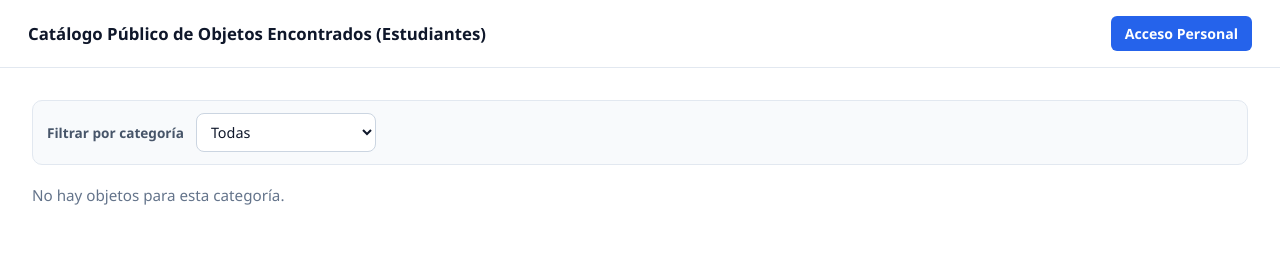
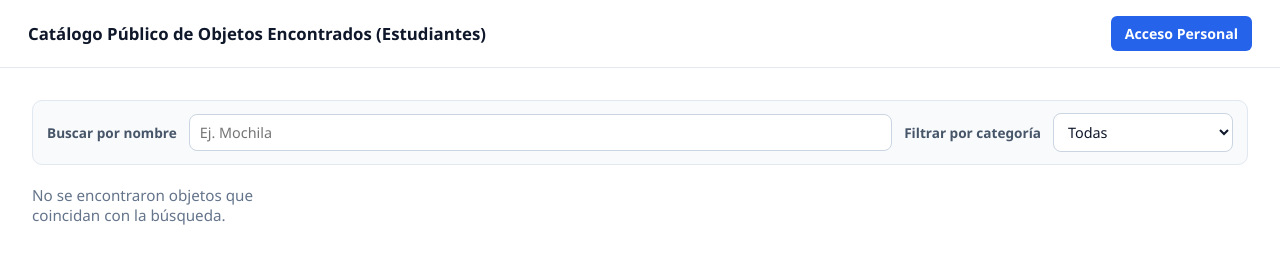
Before and after one commit to andrestorrezulloa-afk/LostOrFoundSoftware, a website built with Parcel: page index.html in a window 1280 px wide. Both pictures are taken after a click on the button "Soy Estudiante: Ver Catálogo de Objetos". Built offline with nearby package versions, Linux system fonts and the light colour scheme.

Commit message:
feat(hu-02): conectar búsqueda pública por nombre y categoría

```diff
--- a/index.html
+++ b/index.html
@@ -105,6 +105,8 @@
       </header>
       <main class="contenido-principal">
         <div class="filtros-catalogo">
+          <label for="filtro-nombre-estudiante">Buscar por nombre</label>
+          <input type="search" id="filtro-nombre-estudiante" placeholder="Ej. Mochila" />
           <label for="filtro-categoria-estudiante">Filtrar por categoría</label>
           <select id="filtro-categoria-estudiante">
             <option value="">Todas</option>
--- a/src/inventario-presenter.js
+++ b/src/inventario-presenter.js
@@ -21,6 +21,7 @@ const vistaEstudiante = document.querySelector("#vista-estudiante");
 
 const filtroCategoriaEstudiante = document.querySelector("#filtro-categoria-estudiante");
 const filtroCategoriaStaff = document.querySelector("#filtro-categoria-staff");
+const filtroNombreEstudiante = document.querySelector('#filtro-nombre-estudiante');
 
 function mostrarMensajeObjeto(texto, esExito) {
   if (!mensajeObjeto) return;
@@ -54,30 +55,23 @@ function crearTarjetaObjetoHTML(obj) {
   `;
 }
 
-function obtenerObjetosFiltrados() {
-  const categoriaEstudiante = filtroCategoriaEstudiante ? filtroCategoriaEstudiante.value : "";
-  const categoriaStaff = filtroCategoriaStaff ? filtroCategoriaStaff.value : "";
-
-  if (filtroCategoriaEstudiante && document.querySelector("#vista-estudiante")?.style.display !== "none") {
-    return inventario.listar({ categoria: categoriaEstudiante || undefined });
+function renderizarCatalogos() {
+  if (listaCatalogoEstudiante) {
+    const objetos = inventario.listar({
+      nombre: filtroNombreEstudiante?.value,
+      categoria: filtroCategoriaEstudiante?.value,
+    });
+    listaCatalogoEstudiante.innerHTML = objetos.length === 0
+      ? '<p class="catalogo-vacio">No se encontraron objetos que coincidan con la búsqueda.</p>'
+      : objetos.map(crearTarjetaObjetoHTML).join('');
   }
 
-  if (filtroCategoriaStaff) {
-    return inventario.listar({ categoria: categoriaStaff || undefined });
+  if (listaCatalogoStaff) {
+    const objetos = inventario.listar({ categoria: filtroCategoriaStaff?.value });
+    listaCatalogoStaff.innerHTML = objetos.length === 0
+      ? '<p class="catalogo-vacio">No hay objetos para esta categoría.</p>'
+      : objetos.map(crearTarjetaObjetoHTML).join('');
   }
-
-  return inventario.listar();
-}
-
-function renderizarCatalogos() {
-  const objetos = obtenerObjetosFiltrados();
-  const html =
-    objetos.length === 0
-      ? `<p class="catalogo-vacio">No hay objetos para esta categoría.</p>`
-      : objetos.map(crearTarjetaObjetoHTML).join("");
-
-  if (listaCatalogoStaff) listaCatalogoStaff.innerHTML = html;
-  if (listaCatalogoEstudiante) listaCatalogoEstudiante.innerHTML = html;
 }
 
 function leerArchivoComoBase64(archivo) {
@@ -139,6 +133,12 @@ if (filtroCategoriaEstudiante) {
   });
 }
 
+if (filtroNombreEstudiante) {
+  filtroNombreEstudiante.addEventListener('input', () => {
+    renderizarCatalogos();
+  });
+}
+
 if (filtroCategoriaStaff) {
   filtroCategoriaStaff.addEventListener("change", () => {
     renderizarCatalogos();
--- a/styles.css
+++ b/styles.css
@@ -375,3 +375,16 @@ body {
 .filtros-catalogo-staff {
   margin-top: 8px;
 }
+
+#vista-estudiante .filtros-catalogo {
+  flex-wrap: wrap;
+}
+
+#filtro-nombre-estudiante {
+  min-width: 180px;
+  flex: 1;
+  padding: 8px 10px;
+  border: 1px solid #cbd5e1;
+  border-radius: 8px;
+  font-size: 0.9rem;
+}
```
Also changed, not shown: script/commit-history.json (+21 -2 lines), script/tdd_log.json (+7 -1 lines).
